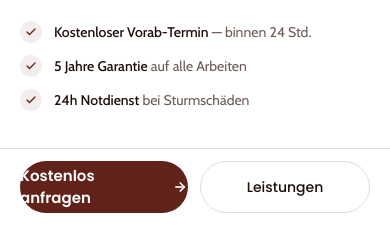
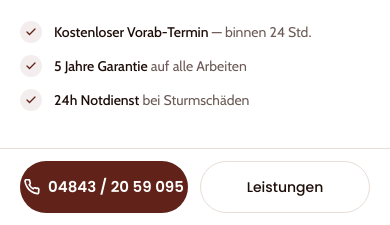
Before and after one commit to bterzi94/timmsen-dach.de, a plain HTML site: page index.html in a window 390 px wide. Shown: the part 619-844 px from the top of the page. Drawn offline with nearby package versions, Linux system fonts and the light colour scheme.

Commit message:
CTA bar: replace contact link with phone number 04843 / 20 59 095
Co-Authored-By: Claude Sonnet 4.6 <noreply@anthropic.com>

```diff
--- a/index.html
+++ b/index.html
@@ -516,15 +516,14 @@
   ============================================== -->
   <div class="cta-bar" role="complementary" aria-label="Kontakt-Aktionen">
     <a
-      href="pages/kontakt.html"
+      href="tel:+4948432059095"
       class="btn-primary"
-      aria-label="Jetzt kostenlos anfragen"
+      aria-label="Jetzt anrufen: 04843 20 59 095"
     >
-      Kostenlos anfragen
-      <svg class="btn-primary__arrow" width="16" height="16" viewBox="0 0 24 24" fill="none" stroke="currentColor" stroke-width="2.5" aria-hidden="true">
-        <line x1="5" y1="12" x2="19" y2="12"/>
-        <polyline points="12,5 19,12 12,19"/>
+      <svg width="16" height="16" viewBox="0 0 24 24" fill="none" stroke="currentColor" stroke-width="2.5" aria-hidden="true">
+        <path d="M22 16.92v3a2 2 0 0 1-2.18 2 19.79 19.79 0 0 1-8.63-3.07A19.5 19.5 0 0 1 4.69 12 19.79 19.79 0 0 1 1.57 3.4 2 2 0 0 1 3.54 1h3a2 2 0 0 1 2 1.72c.127.96.361 1.903.7 2.81a2 2 0 0 1-.45 2.11L7.91 8.7a16 16 0 0 0 5.9 5.9l.87-.87a2 2 0 0 1 2.11-.45c.907.339 1.85.573 2.81.7A2 2 0 0 1 22 16.92z"/>
       </svg>
+      04843 / 20 59 095
     </a>
     <a
       href="pages/leistungen.html"
```
